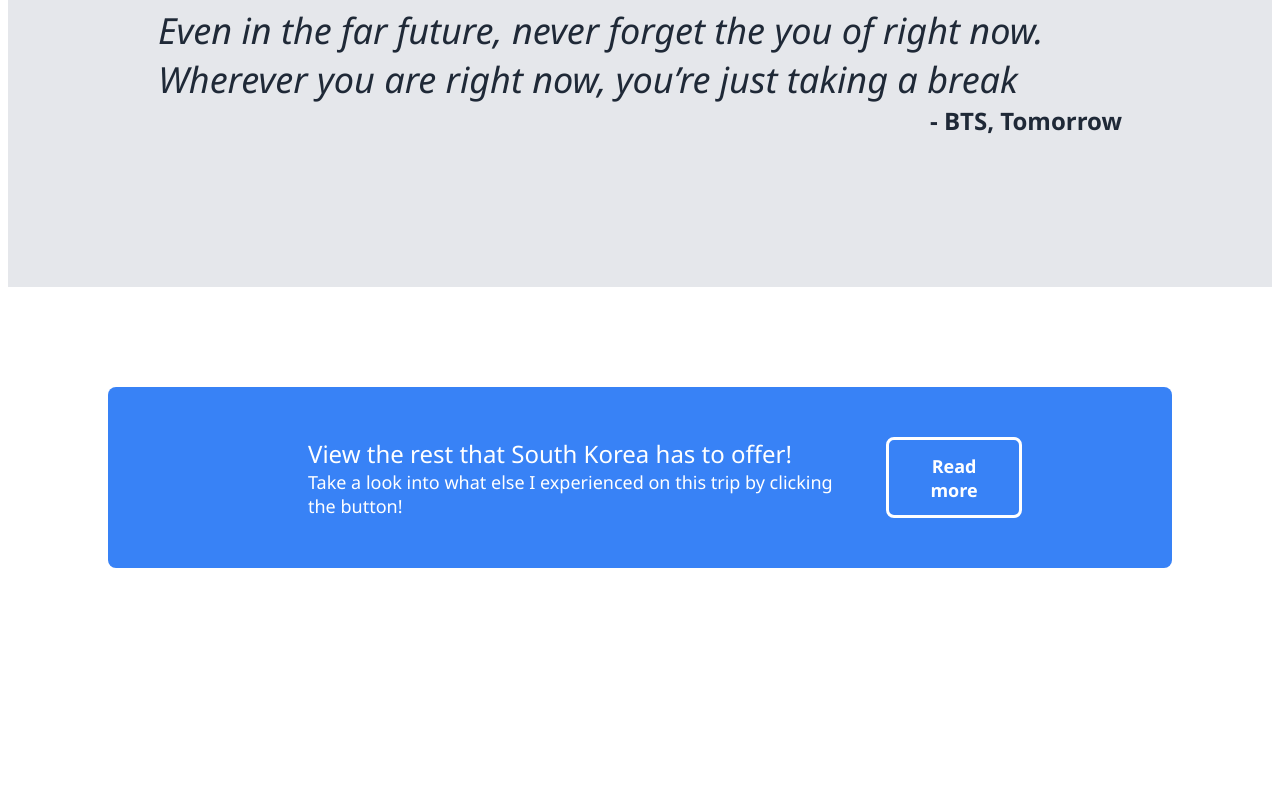
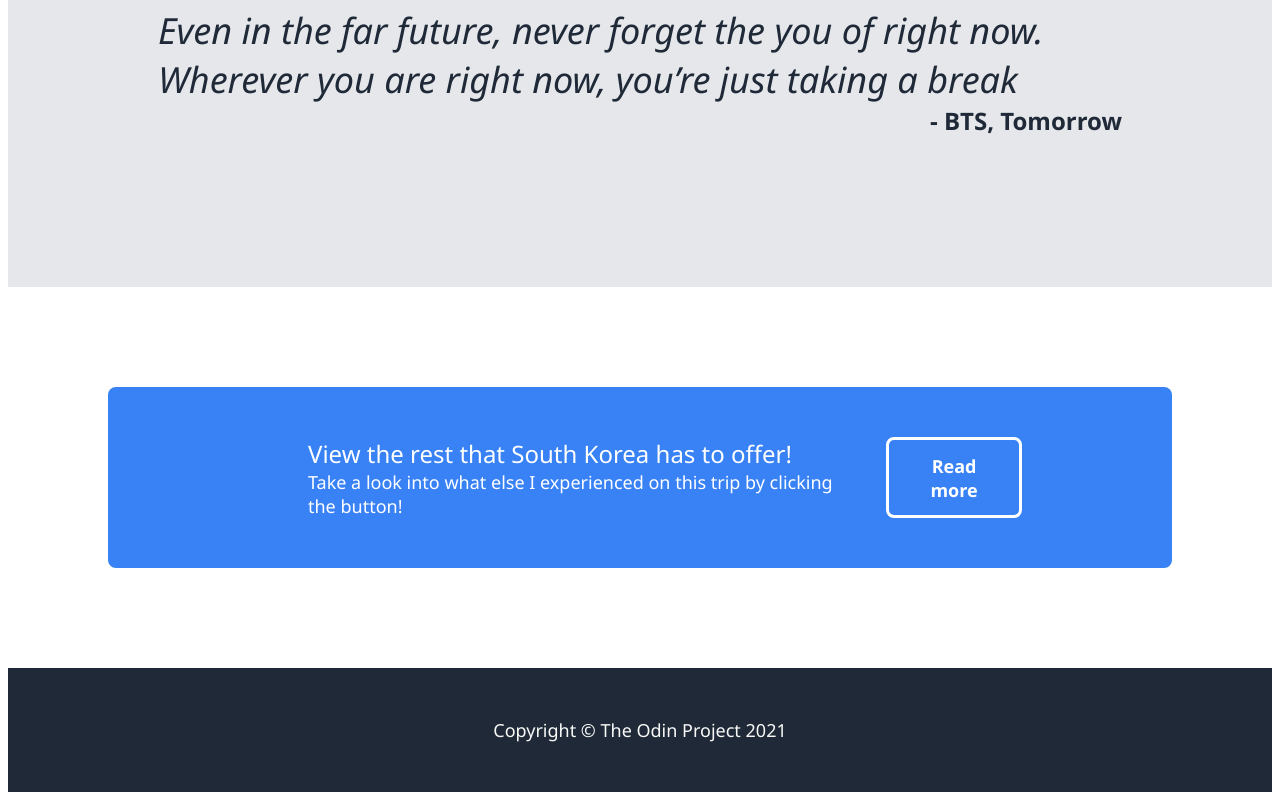
Before and after one commit to hambaggers/odin-landing-page, a plain HTML site: page index.html in a window 1280 px wide. Shown: the part 1271-2071 px from the top of the page. Before the commit the page ends 1947 px from the top, so only its background shows below. Drawn offline with Linux system fonts and the light colour scheme.

Commit message:
added footer with copyright message

```diff
--- a/index.html
+++ b/index.html
@@ -65,6 +65,6 @@
         <button2 id="btn2">Read more</button>
       </div>
     </div>
-
+    <div class="footer">Copyright © The Odin Project 2021</div>
   </body>
 </html>
--- a/style.css
+++ b/style.css
@@ -7,6 +7,14 @@
   justify-content: space-evenly;
   padding: 16px;
 }
+
+.footer {
+  font-size: 18px;
+  color: #f9faf8;
+  text-align: center;
+  padding: 50px 0;
+}
+
 head {
   font-family: "Segoe UI", Tahoma, Geneva, Verdana, sans-serif;
 }
```
